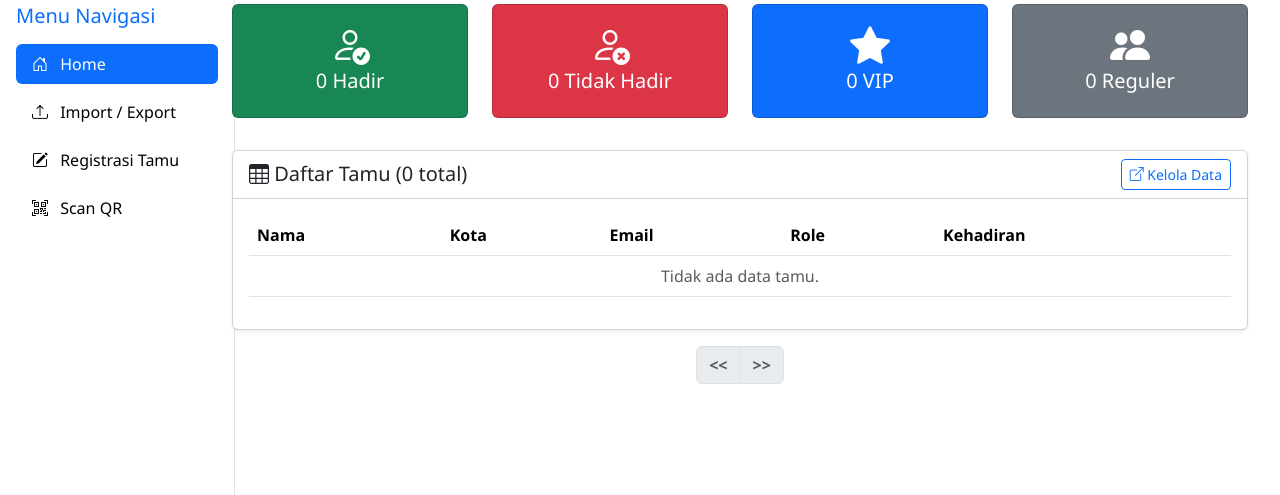
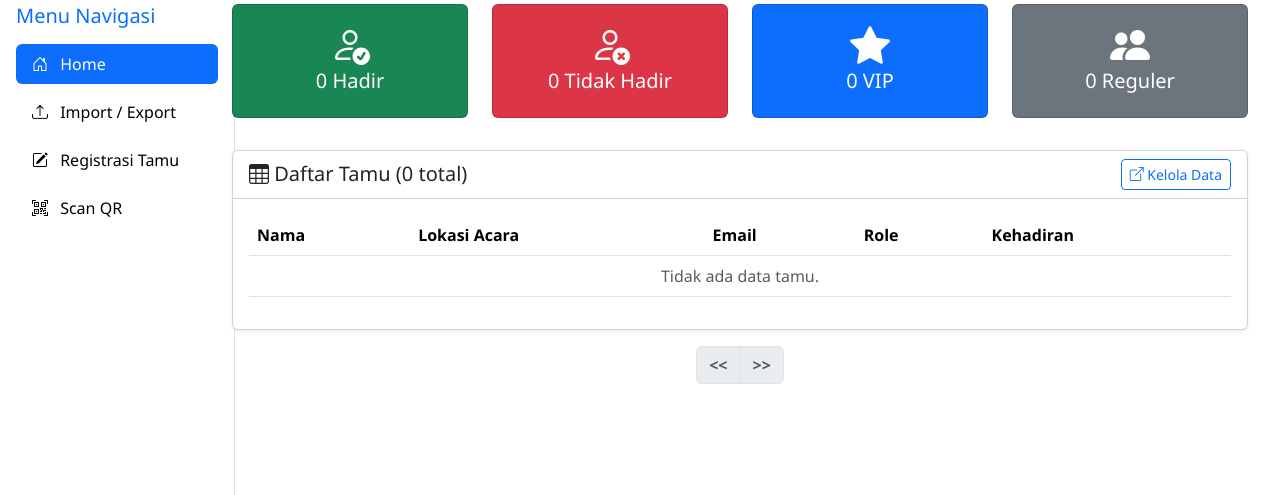
Before and after one commit to ReziBisma/BukuTamu, a PHP site: page / in a window 1280 px wide. Shown: the part 130-625 px from the top of the page. Run offline with PHP 8.4, Linux system fonts and the light colour scheme; data that the repository does not hold is empty.

Commit message:
sedikit penambahan

```diff
--- a/src/views/view_tabel.php
+++ b/src/views/view_tabel.php
@@ -56,7 +56,7 @@
         <thead>
           <tr>
             <th>Nama</th>
-            <th>Kota</th>
+            <th>Lokasi Acara</th>
             <th>Email</th>
             <th>Role</th>
             <th>Kehadiran</th>
```
